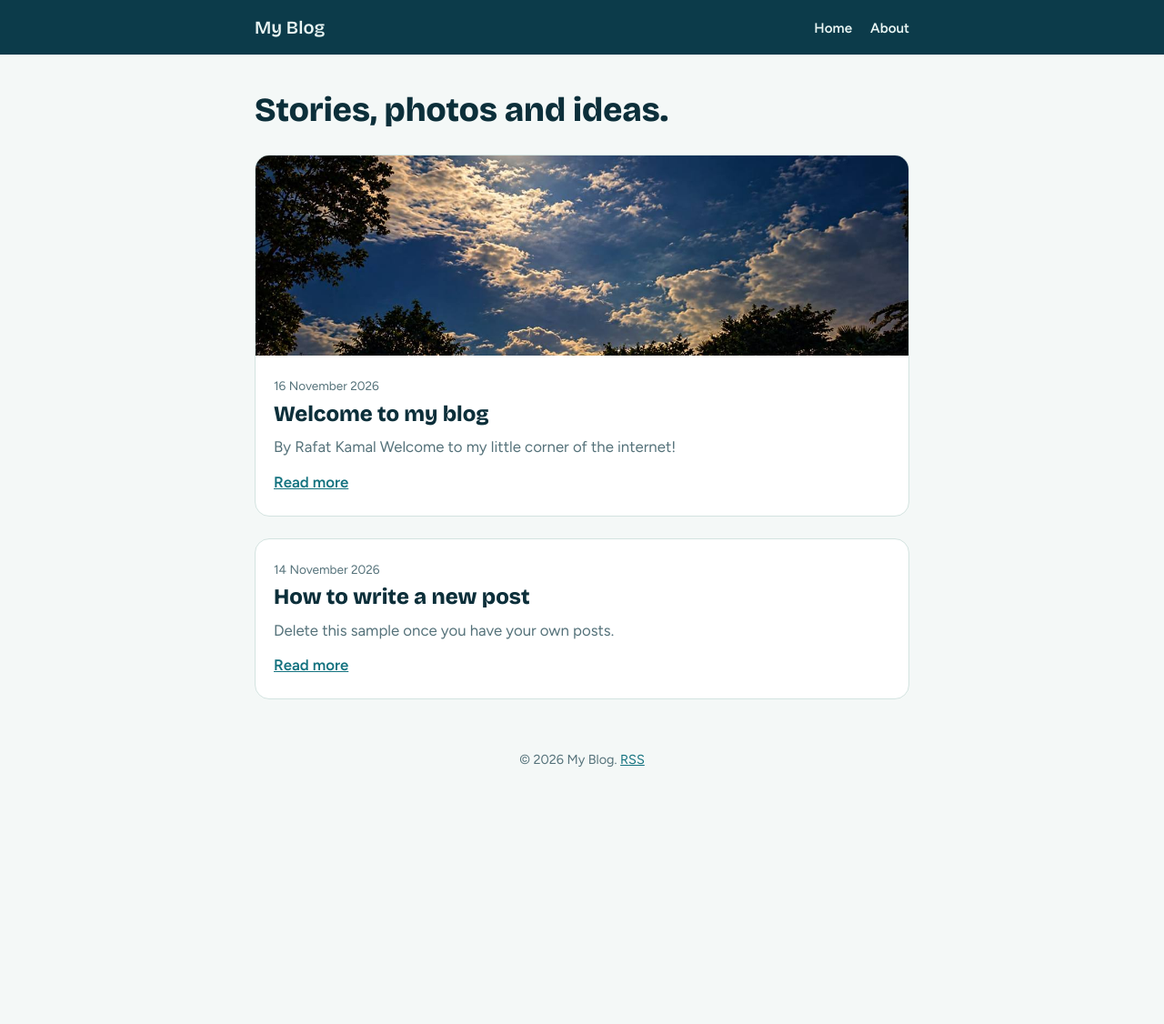
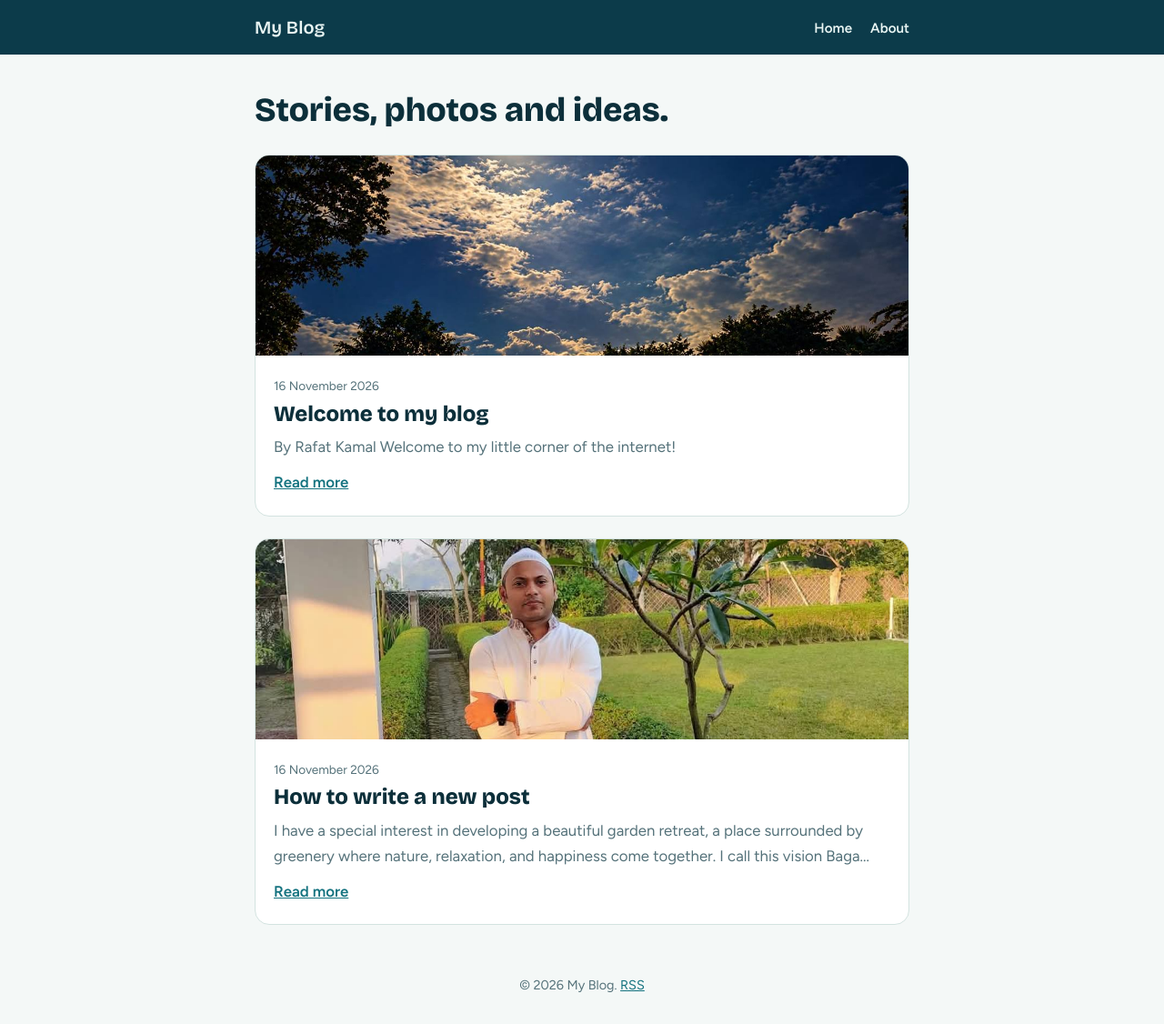
Before and after one commit to BaganBari-Rafat/blog, a Jekyll site: the page built from index.html, in a window 1280 px wide. Shown: the whole page at 91% size. Built offline with Jekyll 4.4.1, drawn with Linux system fonts in a browser that asks for light colours; the list of posts is cut into pages by our own code; before the commit the page ends 900 px from its top, so only the background shows below that.

Commit message:
Update _posts/2026-11-14-how-to-write-a-post.md (via Pages CMS)

```diff
--- a/_posts/2026-11-14-how-to-write-a-post.md
+++ b/_posts/2026-11-14-how-to-write-a-post.md
@@ -1,8 +1,14 @@
 ---
 layout: post
 title: How to write a new post
-date: 2026-11-14 09:00:00 +0600
-description: Delete this sample once you have your own posts.
-tags: [help]
+date: 2026-11-16
+image: /assets/images/WhatsApp Image 2026-11-16 at 11.54.44 PM.jpeg
+description: I have a special interest in developing a beautiful garden retreat,
+  a place surrounded by greenery where nature, relaxation, and happiness come
+  together. I call this vision Bagan Bari. For me, it is more than developing a
+  property; it is about creating an environment where people can escape their
+  busy lives and enjoy the beauty of nature.
+tags:
+  - help
 ---
 Open the blog in Pages CMS, click **Posts**, then **Add**. Fill in the title, add a cover photo, write your text, and save. The post appears on the site in a few minutes.
```
